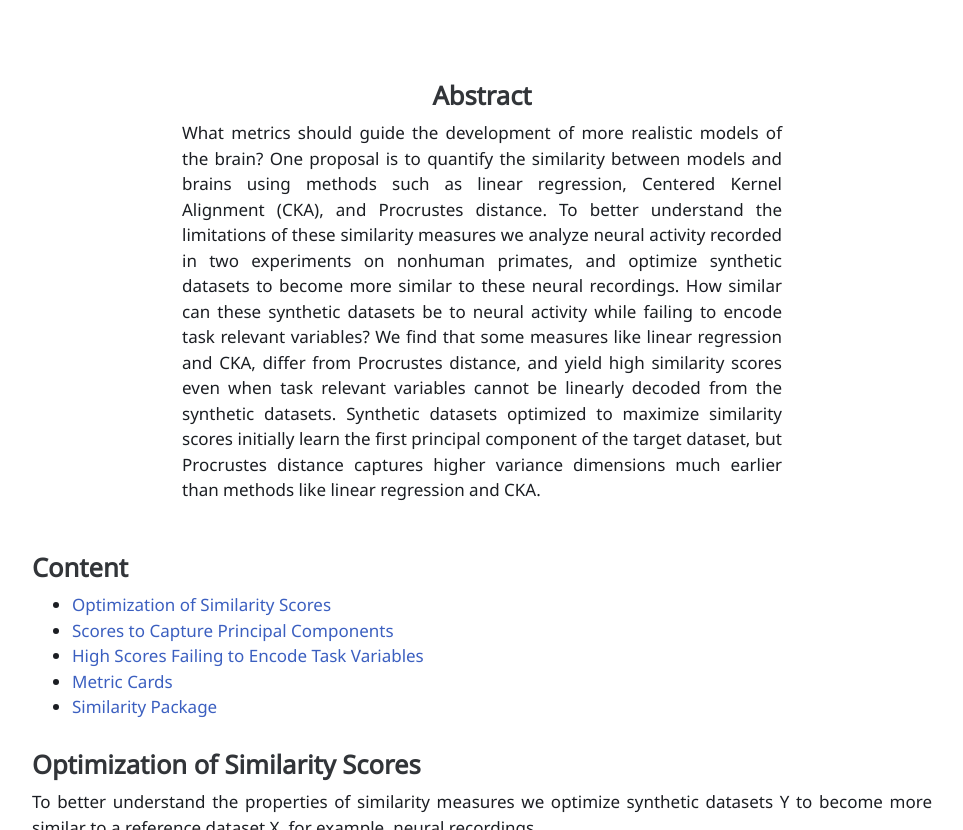
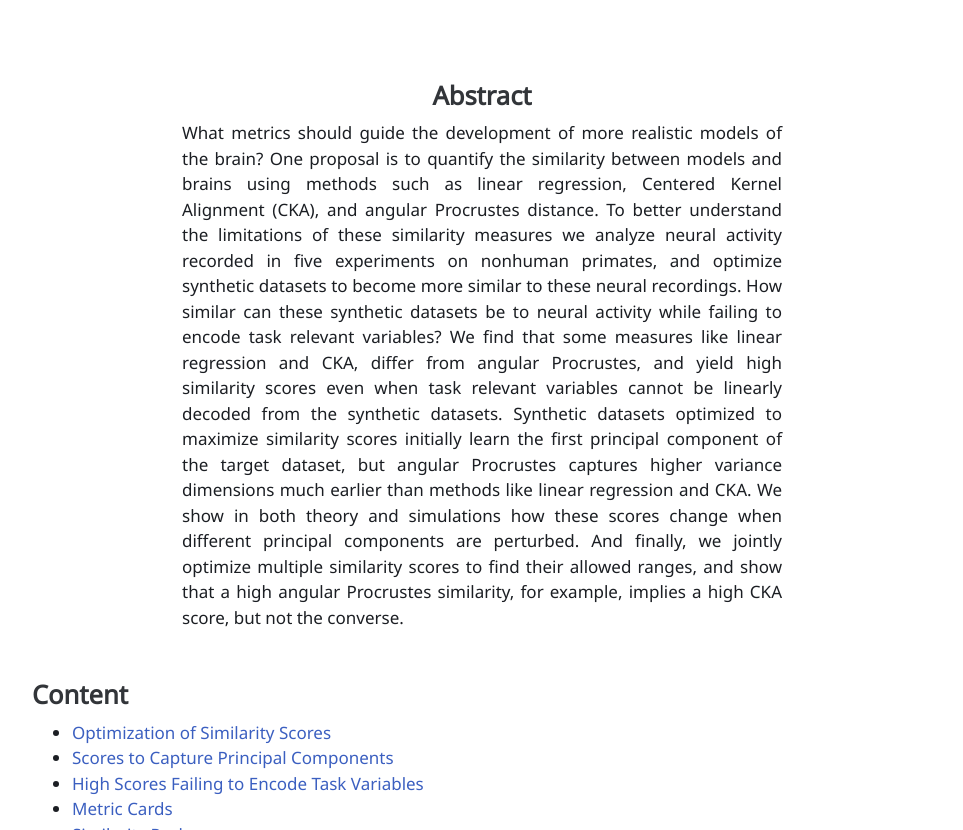
Before and after one commit to diffscore/diffscore.github.io, a plain HTML site: page index.html in a window 1280 px wide. Shown: the part 774-1604 px from the top of the page, without its empty margins (158-1121 px from the left). Drawn offline with Linux system fonts and the light colour scheme; a web font is replaced by a local one.

Commit message:
Update index.html

```diff
--- a/index.html
+++ b/index.html
@@ -482,7 +482,9 @@ Anonymous Author(s)
 <!-- ## Abstract -->
 <h2 class="abstract" style="margin-top: 50px; margin-bottom: 10px">Abstract</h2>
 <p class="abstract" style="margin-bottom: 20px">
-What metrics should guide the development of more realistic models of the brain? One proposal is to quantify the similarity between models and brains using methods such as linear regression, Centered Kernel Alignment (CKA), and Procrustes distance. To better understand the limitations of these similarity measures we analyze neural activity recorded in two experiments on nonhuman primates, and optimize synthetic datasets to become more similar to these neural recordings. How similar can these synthetic datasets be to neural activity while failing to encode task relevant variables? We find that some measures like linear regression and CKA, differ from Procrustes distance, and yield high similarity scores even when task relevant variables cannot be linearly decoded from the synthetic datasets. Synthetic datasets optimized to maximize similarity scores initially learn the first principal component of the target dataset, but Procrustes distance captures higher variance dimensions much earlier than methods like linear regression and CKA.</p>
+What metrics should guide the development of more realistic models of the brain? One proposal is to quantify the similarity between models and brains using methods such as linear regression, Centered Kernel Alignment (CKA), and angular Procrustes distance. To better understand the limitations of these similarity measures we analyze neural activity recorded in five experiments on nonhuman primates, and optimize synthetic datasets to become more similar to these neural recordings. How similar can these synthetic datasets be to neural activity while failing to encode task relevant variables? We find that some measures like linear regression and CKA, differ from angular Procrustes, and yield high similarity scores even when task relevant variables cannot be linearly decoded from the synthetic datasets. Synthetic datasets optimized to maximize similarity scores initially learn the first principal component of the target dataset, but angular Procrustes captures higher variance dimensions much earlier than methods like linear regression and CKA. We show in both theory and simulations how these scores change when different principal components are perturbed. And finally, we jointly optimize multiple similarity scores to find their allowed ranges, and show that a high angular Procrustes similarity, for example, implies a high CKA score, but not the converse.
+<!-- What metrics should guide the development of more realistic models of the brain? One proposal is to quantify the similarity between models and brains using methods such as linear regression, Centered Kernel Alignment (CKA), and Procrustes distance. To better understand the limitations of these similarity measures we analyze neural activity recorded in two experiments on nonhuman primates, and optimize synthetic datasets to become more similar to these neural recordings. How similar can these synthetic datasets be to neural activity while failing to encode task relevant variables? We find that some measures like linear regression and CKA, differ from Procrustes distance, and yield high similarity scores even when task relevant variables cannot be linearly decoded from the synthetic datasets. Synthetic datasets optimized to maximize similarity scores initially learn the first principal component of the target dataset, but Procrustes distance captures higher variance dimensions much earlier than methods like linear regression and CKA. -->
+</p>
 <h2 id="content" tabindex="-1"><a class="observablehq-header-anchor" href="#content">Content</a></h2>
 <ul style="margin: 0;">
   <li><a href="#optimization-of-similarity-scores">Optimization of Similarity Scores</a></li>
```
